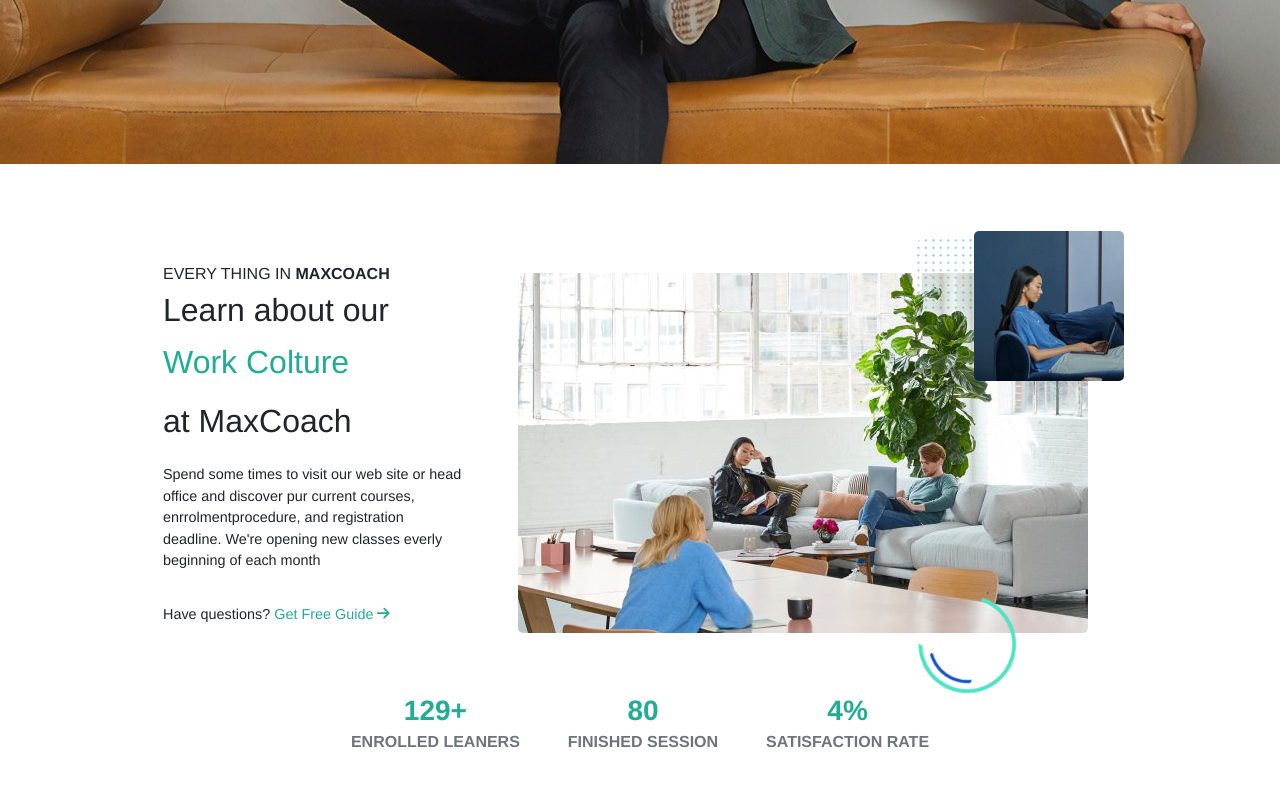
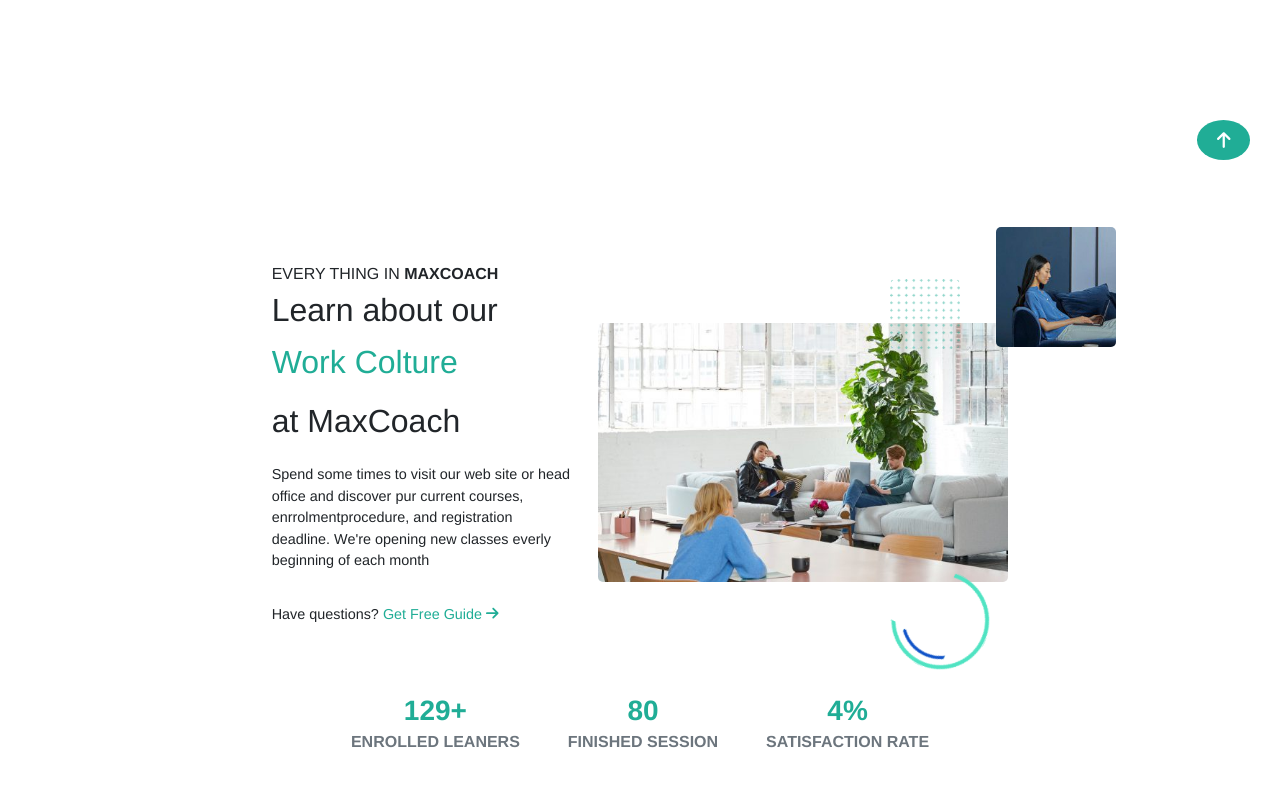
Before and after one commit to AlessioGuglielmino/proj-html-vuejs, a Vue app: page / in a window 1280 px wide. Shown: the part 620-1420 px from the top of the page. Built offline with nearby package versions, Linux system fonts and the light colour scheme.

Commit message:
FOOTER-COMPLETE

```diff
--- a/package.json
+++ b/package.json
@@ -10,6 +10,7 @@
   },
   "dependencies": {
     "@fortawesome/fontawesome-svg-core": "^6.4.2",
+    "@fortawesome/free-brands-svg-icons": "^6.4.2",
     "@fortawesome/free-regular-svg-icons": "^6.4.2",
     "@fortawesome/free-solid-svg-icons": "^6.4.2",
     "@fortawesome/vue-fontawesome": "^3.0.3",
--- a/src/App.vue
+++ b/src/App.vue
@@ -2,6 +2,7 @@
 import { store } from "./data/store";
 import AppHeader from "./components/AppHeader.vue";
 import AppMain from "./components/AppMain.vue";
+import AppFooter from "./components/AppFooter.vue";
 
 export default {
   data() {
@@ -10,13 +11,13 @@
     };
   },
   // COMPONENTS
-  components: { AppHeader, AppMain },
+  components: { AppHeader, AppMain, AppFooter },
 
   // METODI
 };
 </script>
 
-<template><AppHeader /> <AppMain /></template>
+<template><AppHeader /> <AppMain /> <AppFooter /></template>
 
 <style>
 * {
@@ -25,4 +26,24 @@
   padding: 0;
   font-family: "Franklin Gothic Medium", "Arial Narrow", Arial, sans-serif;
 }
+
+/* width */
+::-webkit-scrollbar {
+  width: 15px;
+}
+
+/* Track */
+::-webkit-scrollbar-track {
+  background: #f1f1f1;
+}
+
+/* Handle */
+::-webkit-scrollbar-thumb {
+  background: #20ad96;
+}
+
+/* Handle on hover */
+::-webkit-scrollbar-thumb:hover {
+  background: #20ad96;
+}
 </style>
--- /dev/null
+++ b/src/components/AppFooter.vue
@@ -0,0 +1,140 @@
+<script>
+import { store } from "../data/store";
+
+export default {
+  data() {
+    return {
+      store,
+    };
+  },
+  //   props: {
+  //     imgCard: String,
+  //   },
+  // COMPONENTS
+
+  // METODI
+};
+</script>
+
+<template>
+  <footer>
+    <div class="container pt-5">
+      <div class="row d-flex justify-content-center gap-5">
+        <div class="col-2 mx-2">
+          <h6>Address</h6>
+          <ul v-for="address in store.address">
+            <li>
+              {{ address }}
+            </li>
+          </ul>
+
+          <div class="d-flex gap-4 my-4 icons">
+            <font-awesome-icon
+              class="change-color"
+              icon="fa-brands fa-square-facebook "
+            />
+            <font-awesome-icon
+              class="change-color"
+              icon="fa-brands fa-twitter"
+            />
+            <font-awesome-icon
+              class="change-color"
+              icon="fa-brands fa-instagram"
+            />
+            <font-awesome-icon
+              class="change-color"
+              icon="fa-brands fa-linkedin"
+            />
+          </div>
+        </div>
+        <div class="col-2 mx-2">
+          <h6>Address</h6>
+          <ul v-for="explore in store.explore">
+            <li>
+              {{ explore }}
+            </li>
+          </ul>
+        </div>
+        <div class="col-2 mx-2">
+          <h6>Information</h6>
+          <ul v-for="information in store.Information">
+            <li>
+              {{ information }}
+            </li>
+          </ul>
+        </div>
+      </div>
+
+      <a href="#top">
+        <button class="myBtn" title="Go to top">
+          <font-awesome-icon class="arrow-up" icon="fa-solid fa-arrow-up" />
+        </button>
+      </a>
+      <div class="p-4 d-flex justify-content-center align-items-center gap-1">
+        <font-awesome-icon class="c" icon="fa-solid fa-c" />
+        <span> 2020 Maxcoach.All Right Reserved </span>
+      </div>
+    </div>
+  </footer>
+</template>
+
+<style lang="scss" scoped>
+footer {
+  background-color: #171621;
+  color: #f5f7fa;
+  font-size: 0.8rem;
+  ul {
+    list-style: none;
+    padding: 0;
+  }
+
+  li {
+    color: #696969;
+  }
+  .icons {
+    font-size: 1.3rem;
+    color: #696969;
+  }
+  .change-color:hover {
+    color: #20ad96 !important;
+  }
+
+  .myBtn {
+    height: 30px;
+    width: 30px;
+    position: fixed; /* Fixed/sticky position */
+    bottom: 20px; /* Place the button at the bottom of the page */
+    right: 30px; /* Place the button 30px from the right */
+    z-index: 99; /* Make sure it does not overlap */
+    border: none; /* Remove borders */
+    outline: none; /* Remove outline */
+    background-color: #20ad96; /* Set a background color */
+    color: white; /* Text color */
+    cursor: pointer; /* Add a mouse pointer on hover */
+    padding: 20px; /* Some padding */
+    border-radius: 50%; /* Rounded corners */
+    font-size: 18px; /* Increase font size */
+    aspect-ratio: 1;
+    display: flex;
+    justify-content: center;
+    align-items: center;
+  }
+
+  #myBtn:hover {
+    background-color: #696969;
+    color: #20ad96;
+  }
+  .arrow-up {
+    font-size: 0.9 rem;
+  }
+  a {
+    text-decoration: none;
+    color: white;
+  }
+  span,
+  .c {
+    font-size: 0.7rem;
+    color: #696969;
+  }
+}
+</style>
--- a/src/components/AppHeader.vue
+++ b/src/components/AppHeader.vue
@@ -15,7 +15,7 @@
 
 <template>
   <!-- NAVBAR -->
-  <nav class="navbar d-flex align-items-center">
+  <nav class="navbar d-flex align-items-center" id="top">
     <div class="container d-flex justify-content-between p-3">
       <!-- LINKS -->
       <div>
@@ -142,6 +142,7 @@
 .jumbo {
   background-image: url("../../public/img/home-bg.jpg");
   background-repeat: no-repeat;
+  background-size: 100%;
   width: 100%;
   height: 700px;
   position: relative;
@@ -168,5 +169,9 @@
     background-color: #ffffff;
     color: #20ad96;
   }
+  .dowload-button:hover {
+    background-color: #20ad96;
+    color: #ffffff;
+  }
 }
 </style>
--- a/src/components/AppMain.vue
+++ b/src/components/AppMain.vue
@@ -38,15 +38,11 @@
             </span>
           </span>
         </div>
-        <div
-          class="col-6 d-flex justify-content-center align-items-center flex-column"
-        >
-          <div class="bg-pic-section">
-            <img src="/img/stock.jpg" alt="" />
-            <img class="pic-1" src="/img/about.jpg" alt="" />
-            <img class="pic-2" src="/img/maxcoach.png" alt="" />
-            <img class="pic-3" src="/img/maxcoach7.png" alt="" />
-          </div>
+        <div class="col-4 position-relative">
+          <img class="try" src="/img/stock.jpg" alt="" />
+          <img class="pic-1" src="/img/about.jpg" alt="" />
+          <img class="pic-2" src="/img/maxcoach.png" alt="" />
+          <img class="pic-3" src="/img/maxcoach7.png" alt="" />
         </div>
       </div>
 
@@ -69,9 +65,9 @@
     <section class="second-section">
       <div class="row d-flex justify-content-center align-items-center">
         <div
-          class="col-6 d-flex justify-content-center align-items-center flex-column"
+          class="col-4 d-flex justify-content-center align-items-center flex-column"
         >
-          <div class="bg-pic-section">
+          <div class="position-relative">
             <img class="main-pic" src="/img/stock670x450.jpg" alt="" />
             <img class="pic-4" src="/img/youtube.png" alt="" />
             <img class="pic-5" src="/img/maxcoach05.png" alt="" />
@@ -180,9 +176,9 @@
     <section class="fifth-section">
       <div class="row d-flex justify-content-center align-items-center">
         <div
-          class="col-6 d-flex justify-content-center align-items-center flex-column"
+          class="col-4 d-flex justify-content-center align-items-center flex-column"
         >
-          <div class="bg-pic-section">
+          <div class="try position-relative">
             <img class="main-pic" src="/img/hometeam.png" alt="" />
             <img class="pic-7" src="/img/maxcoach05.png" alt="" />
             <img class="pic-8" src="/img/maxcoach150x150.png" alt="" />
@@ -273,6 +269,8 @@
   margin-top: 100px;
   margin-bottom: 100px;
 
+  .try {
+  }
   .row > h2 {
     font-weight: 900 !important ;
   }
@@ -289,24 +287,22 @@
     border-radius: 5px;
   }
 
-  .bg-pic-section {
+  .position-relative {
     position: relative;
   }
-  .main-pic {
-    z-index: 10;
-  }
+
   .pic-1 {
-    width: 150px;
+    width: 120px;
     position: absolute;
-    left: 80%;
-    bottom: 70%;
+    left: 410px;
+    bottom: 235px;
     z-index: 1;
   }
   .pic-2 {
     width: 100px;
     position: absolute;
     left: 70%;
-    top: 90%;
+    top: 250px;
   }
   .pic-3 {
     width: 70px;
--- a/src/data/store.js
+++ b/src/data/store.js
@@ -65,4 +65,24 @@
       views: "397 views",
     },
   ],
+
+  address: [
+    "382 NE 191st #87394 Miami, FL 33-179-3899",
+    "+1(305) 547-9909 (9am - 5pm EST,Monday - Friday)",
+    "Support@maxcoach.com",
+  ],
+  explore: [
+    "Start here",
+    "Blog",
+    "Aout us",
+    "Success story",
+    "Courses",
+    "Contact us",
+  ],
+  Information: [
+    "Membership",
+    "Purchase guide",
+    "Privacy policy",
+    "Terms of service",
+  ],
 });
```
Also changed, not shown: src/main.js (+13 -1 lines), 1 other file (tests, documents, lock files or other folders).
